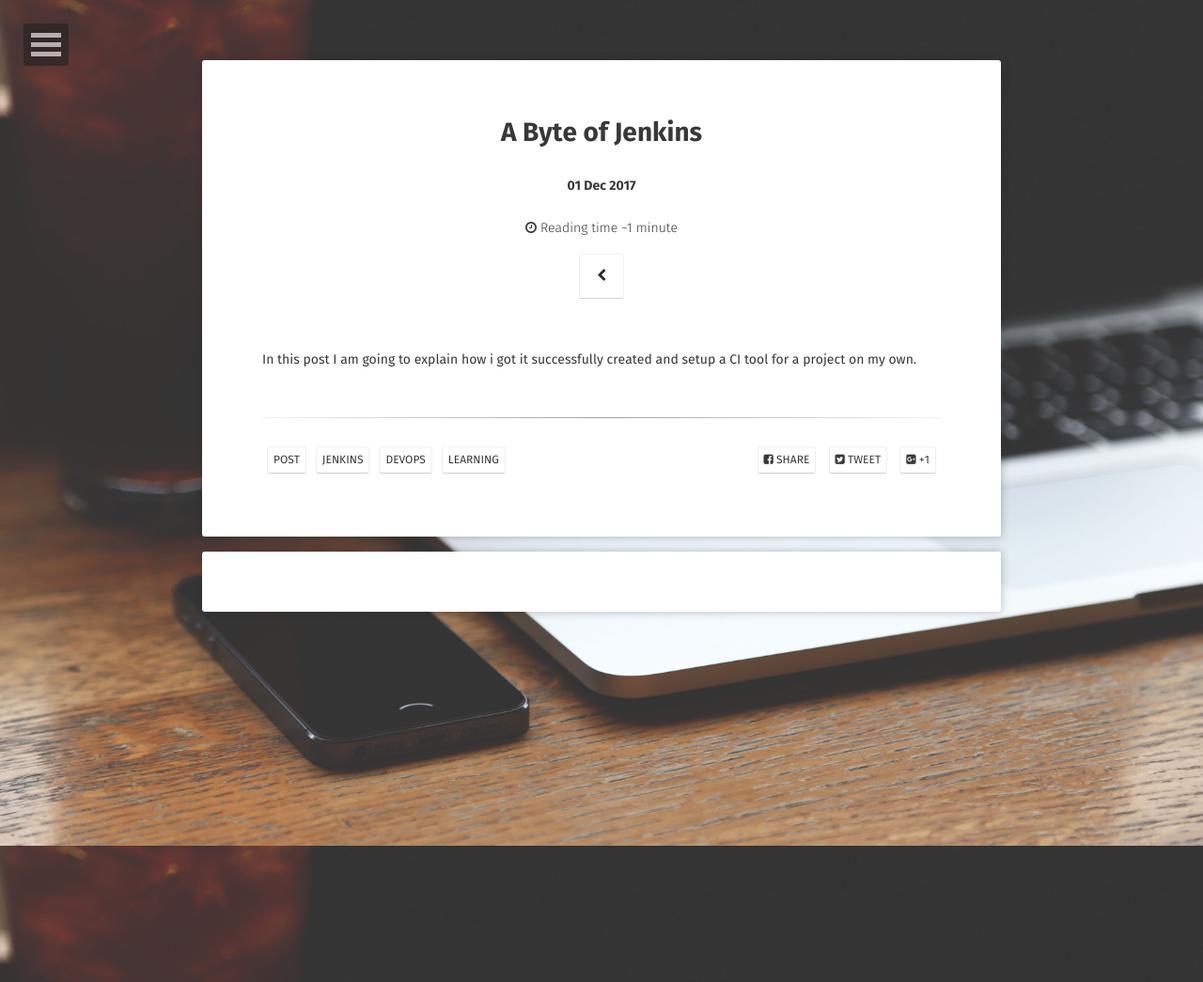
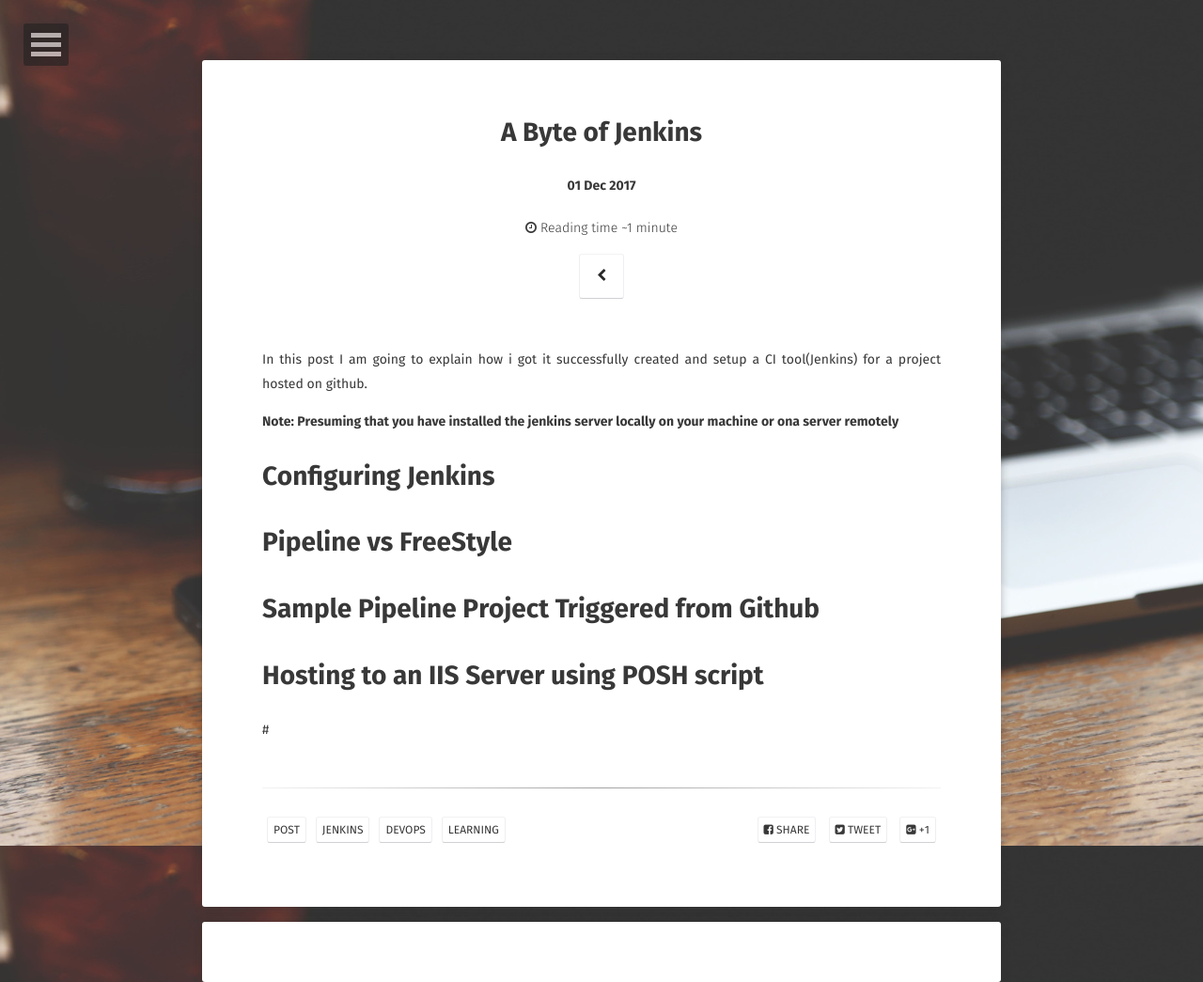
Before and after one commit to ShekharReddy4/ShekharReddy4.github.io, a Jekyll site: the page built from _posts/2017-12-01-A-Byte-of_Jenkins.md, in a window 1280 px wide. Shown: the whole page at 94% size. Built offline with Jekyll 4.4.1, drawn with Linux system fonts in a browser that asks for light colours; some web fonts are replaced; comment, search, counter and statistics services are not loaded.

Commit message:
added some headings to proceed

```diff
--- a/_posts/2017-12-01-A-Byte-of_Jenkins.md
+++ b/_posts/2017-12-01-A-Byte-of_Jenkins.md
@@ -7,4 +7,16 @@ tags: [post, jenkins, Devops, Learning]
 comments: true
 ---
 
-In this post I am going to explain how i got it successfully created and setup a CI tool for a project on my own.
+In this post I am going to explain how i got it successfully created and setup a CI tool(Jenkins) for a project hosted on github.
+
+**Note: Presuming that you have installed the jenkins server locally on your machine or ona server remotely**
+
+# Configuring Jenkins
+
+# Pipeline vs FreeStyle
+
+# Sample Pipeline Project Triggered from Github
+
+# Hosting to an IIS Server using POSH script
+
+#
```
